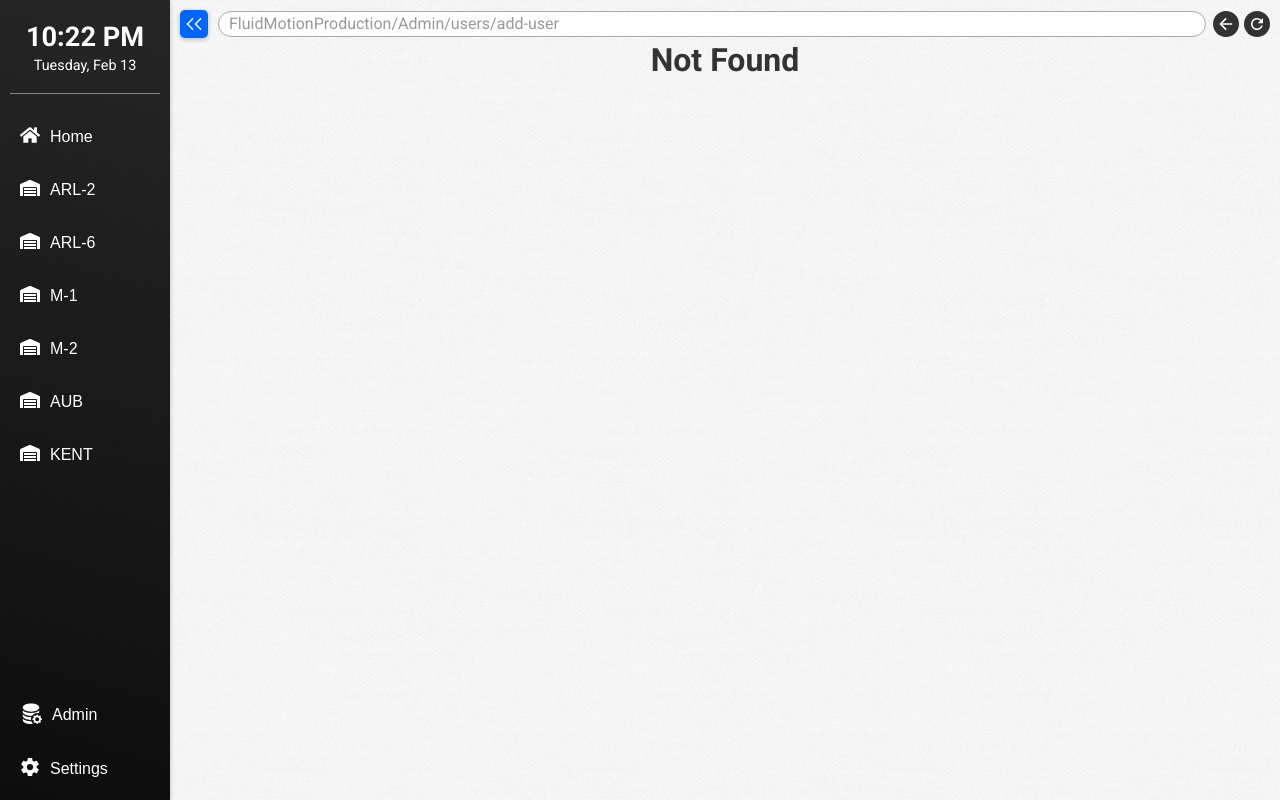
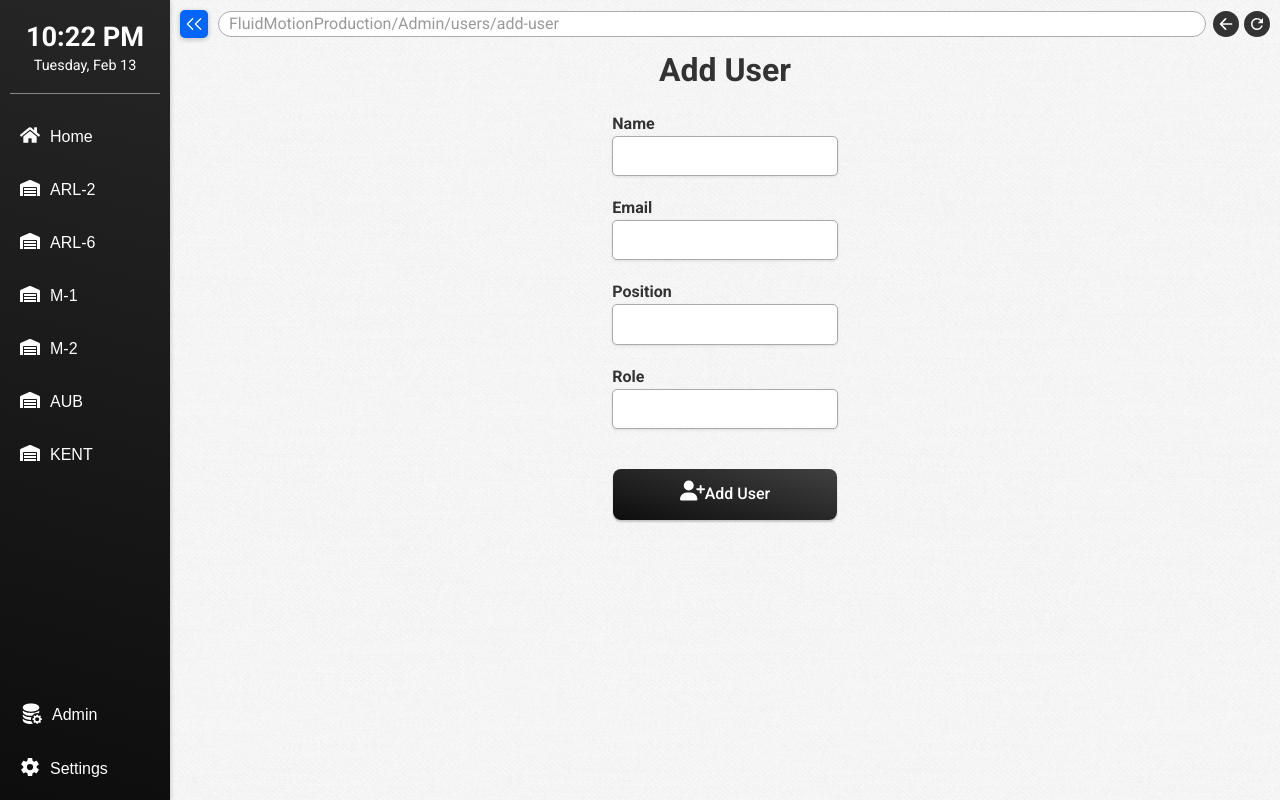
Before and after one commit to its-cleb/Dashboard-V0.1.0, a Next.js app: page /admin/users/add-user in a window 1280 px wide. Before the commit this address had no page. Built offline with nearby package versions, Linux system fonts and the light colour scheme.

Commit message:
Add-User
- Added code for Add-User
- Updated various css pages

```diff
--- /dev/null
+++ b/src/app/admin/users/add-user/page.css
@@ -0,0 +1,8 @@
+.form-box {
+  gap: 20px;
+}
+
+.user-add-button {
+  margin-top: 20px;
+  width: 185px;
+}
--- /dev/null
+++ b/src/app/admin/users/add-user/page.js
@@ -0,0 +1,69 @@
+"use client"
+import '../../../styles.css'
+import './page.css'
+import React, { useState } from 'react'
+import { IconButton, Column } from '@/components/generic/common'
+import { FaUserPlus } from "react-icons/fa6"
+
+export default function Users() {
+
+  // Declare default values if AddEmployee was the parent
+  const blankForm = {
+    name: '',
+    email: '',
+    position:'',
+    role:'',
+  }
+
+  const [ form, setForm ] = useState(blankForm)
+
+  const setFormState = (key, value) => {
+    setForm(prev => ({
+      ...prev,
+      [key]: value
+    }))
+  }
+
+  const submitForm = () => {
+    console.log("form submitted")
+  }
+
+  return (
+    <>
+      <div className="page">
+        <h1>Add User</h1>
+        <div className="form-box center-all mar-t-20">
+          <Column className="center-all gap-20">
+            <Column>
+              <label className="t-left bold">Name</label>
+              <input
+                type="text"
+                value={form.name}
+                onChange={(text) => setFormState('name', text)}
+              />
+            </Column>
+            <Column>
+              <label className="t-left bold">Email</label>
+              <input type="text" />
+            </Column>
+            <Column>
+              <label className="t-left bold">Position</label>
+              <input type="text" />
+            </Column>
+            <Column>
+              <label className="t-left bold">Role</label>
+              <input type="text" />
+            </Column>
+
+            <div onClick={() => submitForm()} className="user-add-button btn flex center-all cursor">
+              <div className="admin-menu-item-icon"><FaUserPlus size={25} /></div>
+              <div className="admin-menu-item-text">Add User</div>
+            </div>
+          </Column>
+
+        </div>
+
+      </div>
+    </>
+  )
+}
--- /dev/null
+++ b/src/app/admin/users/page.css
@@ -0,0 +1,10 @@
+.users {
+  font-size: 15px;
+  text-overflow: clip;
+  overflow: hidden;
+}
+
+.section:hover {
+  background-color: rgb(51, 204, 255, 0.3);
+  transition: all 0.2s ease-in-out;
+}
--- a/src/app/styles.css
+++ b/src/app/styles.css
@@ -40,6 +40,15 @@
   padding: 1.5em;
   will-change: filter;
   transition: 0.75s;
+}
+
+.cursor {
+  cursor: pointer;
+  user-select: none;
+}
+.cursor-pointer {
+  cursor: pointer;
+  user-select: none;
 }
 
 /* Text */
@@ -129,7 +138,26 @@
   padding-top: 10px;
   padding-bottom: 10px;
 }
-
+.pad-r-20 {
+  padding-right: 20px;
+}
+.pad-l-20 {
+  padding-left: 20px;
+}
+.pad-t-20 {
+  padding-top: 20px;
+}
+.pad-b-20 {
+  padding-bottom: 20px;
+}
+.pad-h-20 {
+  padding-left: 20px;
+  padding-right: 20px;
+}
+.pad-v-20 {
+  padding-top: 20px;
+  padding-bottom: 20px;
+}
 
 /* Margin */
 .mar-5 {
@@ -161,6 +189,26 @@
 }
 .mar-b-10 {
   margin-bottom: 10px;
+}
+.mar-r-20 {
+  margin-right: 20px;
+}
+.mar-l-20 {
+  margin-left: 20px;
+}
+.mar-t-20 {
+  margin-top: 20px;
+}
+.mar-b-20 {
+  margin-bottom: 20px;
+}
+.mar-h-20 {
+  margin-left: 20px;
+  margin-right: 20px;
+}
+.mar-v-20 {
+  margin-top: 20px;
+  margin-bottom: 20px;
 }
 
 /* Pages */
@@ -211,6 +259,9 @@
 .gap-10 {
   gap: 10px;
 }
+.gap-20 {
+  gap: 20px;
+}
 .stretch {
   align-self: stretch;
   justify-content: stretch;
--- a/src/components/generic/card.js
+++ b/src/components/generic/card.js
@@ -122,7 +122,7 @@ const Section = (props) => {
   const hasHeader = Boolean(props.title === undefined) ? false : true
 
   return (
-    <div className={styleClasses}  style={{flex: activeFlex}}>
+    <div className={styleClasses} style={{flex: activeFlex}}>
       {hasHeader ?
         <div className="section-header">
           <div className='bold'>{props.title}</div>
--- a/src/components/generic/common.js
+++ b/src/components/generic/common.js
@@ -65,11 +65,29 @@ const Tooltip = (props) => {
   const styleClasses = "tooltip flex center-all" + (Boolean(props.className === undefined) ? "" : (" " + props.className))
 
   return (
-    <div class={styleClasses}>
+    <div className={styleClasses}>
       {props.children}
       <span class="tooltip-text shadow-shallow">{props.info}</span>
     </div>
   )
 }
 
-export { Button, Row, Column, IconButton, Tooltip }
+// --- <Modal> ---
+const Modal = (props) => {
+  const styleClasses = "modal" + (Boolean(props.className === undefined) ? "" : (" " + props.className))
+
+  return (
+    <>
+      <div className="modal-bg">
+        <div className={styleClasses}>
+          <div className="modal-title">{props.title}</div>
+          <div className="modal-content">
+            {props.children}
+          </div>
+        </div>
+      </div>
+    </>
+  )
+}
+
+export { Button, Row, Column, IconButton, Tooltip, Modal }
--- a/src/components/generic/gridtable.css
+++ b/src/components/generic/gridtable.css
@@ -80,16 +80,16 @@ td {
   }
 }
 
-.cursor {
+.grid-cursor {
   cursor: pointer;
 }
-.cursor:hover {
+.grid-cursor:hover {
   color: blue;
 }
-.cursor-light {
+.grid-cursor-light {
   cursor: pointer;
 }
-.cursor-light:hover {
+.grid-cursor-light:hover {
   color: #33ccff;
 }
 .color-box {
```
Also changed, not shown: src/api/add-user.js/route.js (added, +7 -0 lines), src/app/admin/page.js (+1 -10 lines), src/app/admin/users/page.js (+31 -2 lines), src/components/generic/gridtable.js (+4 -4 lines).
